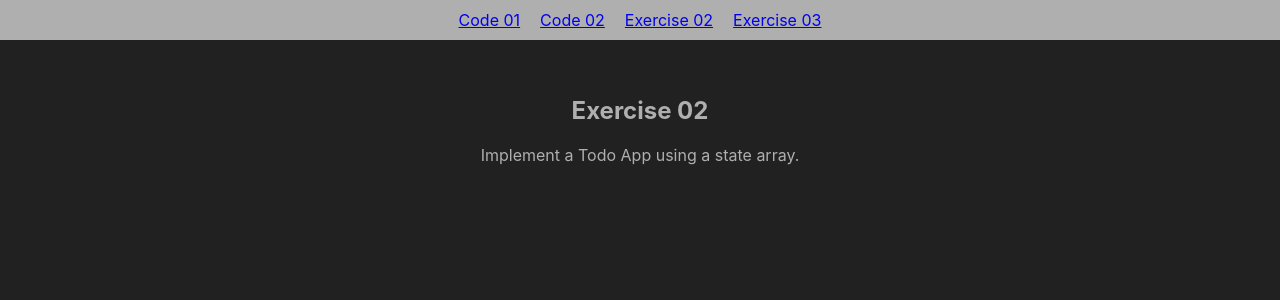
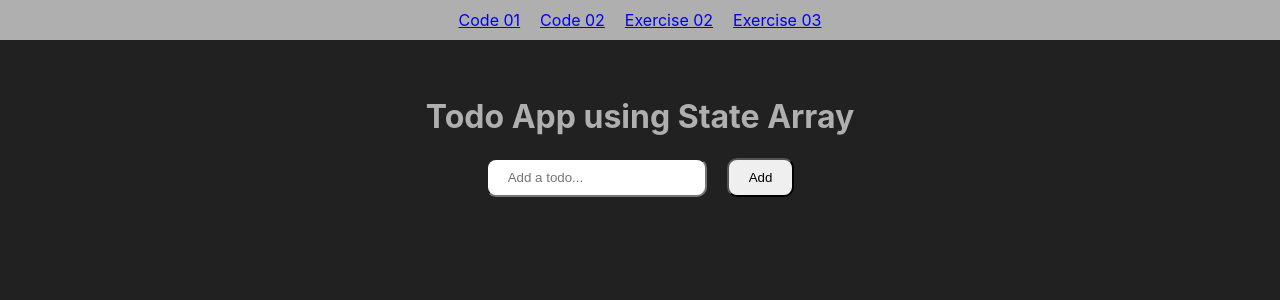
Before and after one commit to Pismires/emerge-tech-workshop-23-react, a React (Create React App) app in the folder exercise/: page /exercise-2 in a window 1280 px wide. Shown: the top 300 px of the page. Built offline with nearby package versions, Linux system fonts and the light colour scheme.

Commit message:
update exercise code

```diff
--- a/exercise/src/pages/Exercise02.tsx
+++ b/exercise/src/pages/Exercise02.tsx
@@ -1,8 +1,61 @@
+import { useState } from "react";
+
 const Exercise02 = () => {
+    const [todos, setTodos] = useState<Array<string>>([]);
+    const [inputValue, setInputValue] = useState<string>('');
+    const [editIndex, setEditIndex] = useState<null | number>(null);
+
+    const handleInputChange = (e: any) => {
+        setInputValue(e.target.value);
+    };
+
+    const addTodo = () => {
+        if (inputValue.trim() !== '') {
+            if (editIndex !== null) {
+                const updatedTodos = [...todos];
+                updatedTodos[editIndex] = inputValue;
+                setTodos(updatedTodos);
+                setEditIndex(null);
+            } else {
+                setTodos([...todos, inputValue]);
+            }
+            setInputValue('');
+        }
+    };
+
+    const deleteTodo = (index: number) => {
+        const updatedTodos = todos.filter((_, i) => i !== index);
+        setTodos(updatedTodos);
+    };
+
+    const editTodo = (index: number) => {
+        const todoToEdit = todos[index];
+        setInputValue(todoToEdit);
+        setEditIndex(index);
+    };
+
     return (
         <div className="component-body">
-            <h2>Exercise 02</h2>
-            <p>Implement a Todo App using a state array.</p>
+            <h1>Todo App using State Array</h1>
+            <div className="todo-text-input-div">
+                <input
+                    type="text"
+                    value={inputValue}
+                    onChange={handleInputChange}
+                    placeholder="Add a todo..."
+                    className="todo-text-input"
+                />
+                <button className="todo-text-input-button" onClick={addTodo}>{editIndex !== null ? 'Update' : 'Add'}</button>
+            </div>
+            <ul className="todo-list">
+                {todos.map((todo, index) => (
+                    <li className="todo-list-item" key={index}>
+                        {todo}
+                        <button className="todo-list-item-button" onClick={() => editTodo(index)}>Edit</button>
+                        <button className="todo-list-item-button" onClick={() => deleteTodo(index)}>Delete</button>
+                    </li>
+                ))}
+            </ul>
         </div>
     );
 }
--- a/exercise/src/pages/Exercise03.tsx
+++ b/exercise/src/pages/Exercise03.tsx
@@ -1,38 +1,102 @@
+import { useState, useEffect } from "react";
+import axios from "axios";
+
 const Exercise03 = () => {
+    const [todos, setTodos] = useState<Array<any>>([]);
+    const [inputValue, setInputValue] = useState<string>('');
+    const [editIndex, setEditIndex] = useState<null | number>(null);
+
+    const client = axios.create({
+        baseURL: "https://jsonplaceholder.typicode.com"
+     });
+
+     useEffect(() => {
+        fetchTodos();
+    }, []);
+
+    const fetchTodos = async () => {
+        try {
+            const response = await client.get("/todos");
+            setTodos(response.data?.slice(0, 5));
+        } catch (error) {
+            console.error("Error fetching todos:", error);
+        }
+    };
+
+    const handleInputChange = (e: any) => {
+        setInputValue(e.target.value);
+    };
+
+    const addTodo = async () => {
+        if (inputValue.trim() !== "") {
+            try {
+                if (editIndex !== null) {
+                    const updatedTodos = [...todos];
+                    const updatedTodo = { ...updatedTodos[editIndex], title: inputValue };
+                    await client.put(`/todos/${updatedTodo.id}`, updatedTodo);
+                    updatedTodos[editIndex] = updatedTodo;
+                    setTodos(updatedTodos);
+                    setEditIndex(null);
+                } else {
+                    const response = await client.post("/todos", {
+                        title: inputValue,
+                        completed: false,
+                    });
+                    setTodos([...todos, response.data]);
+                }
+                setInputValue("");
+            } catch (error) {
+                console.error("Error adding/editing todo:", error);
+            }
+        }
+    };
+
+    const deleteTodo = async (id: number) => {
+        try {
+            await client.delete(`/todos/${id}`);
+            const updatedTodos = todos.filter((todo) => todo.id !== id);
+            setTodos(updatedTodos);
+        } catch (error) {
+            console.error("Error deleting todo:", error);
+        }
+    };
+
+    const editTodo = (index: number) => {
+        const todoToEdit = todos[index];
+        setInputValue(todoToEdit.title);
+        setEditIndex(index);
+    };
+
     return (
         <div className="component-body">
-            <h2>Exercise 03</h2>
-            <p>Modify the previously developed Todo application using this REST api.</p>
-            <a href="https://jsonplaceholder.typicode.com/todos" target="_blank">https://jsonplaceholder.typicode.com/todos</a>
-
-            <table>
-                <tr>
-                    <td>Listing all todos</td>
-                    <td>GET</td>
-                    <td rowSpan={2}>https://jsonplaceholder.typicode.com/todos</td>
-                    <td rowSpan={4}>{`{
-                        "userId": 1,
-                        "id": 1,
-                        "title": "todo note",
-                        "completed": false
-                    }`}</td>
-                </tr>
-                <tr>
-                    <td>Creating a todo</td>
-                    <td>POST</td>
-                </tr>
-                <tr>
-                    <td>Updating a todo</td>
-                    <td>PUT</td>
-                    <td rowSpan={2}>https://jsonplaceholder.typicode.com/todos/{`{id}`}</td>
-                </tr>
-                <tr>
-                    <td>Deleting a todo</td>
-                    <td>DELETE</td>
-                </tr>
-            </table>
+            <h1>Todo App</h1>
+            <div className="todo-text-input-div">
+                <input
+                    type="text"
+                    value={inputValue}
+                    onChange={handleInputChange}
+                    placeholder="Add a todo..."
+                    className="todo-text-input"
+                />
+                <button className="todo-text-input-button" onClick={addTodo}>
+                    {editIndex !== null ? "Update" : "Add"}
+                </button>
+            </div>
+            <ul className="todo-list">
+                {todos.map((todo, index) => (
+                    <li className="todo-list-item" key={todo.id}>
+                        {todo.title}
+                        <button className="todo-list-item-button" onClick={() => editTodo(index)}>
+                            Edit
+                        </button>
+                        <button className="todo-list-item-button" onClick={() => deleteTodo(todo.id)}>
+                            Delete
+                        </button>
+                    </li>
+                ))}
+            </ul>
         </div>
     );
-}
+};
 
 export default Exercise03;
```
